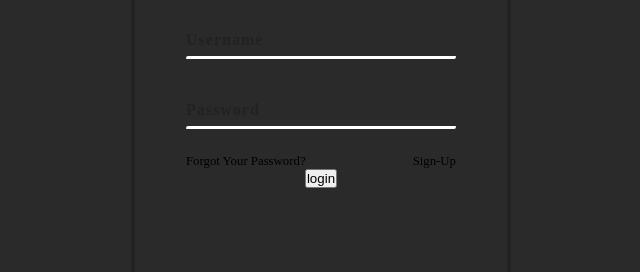
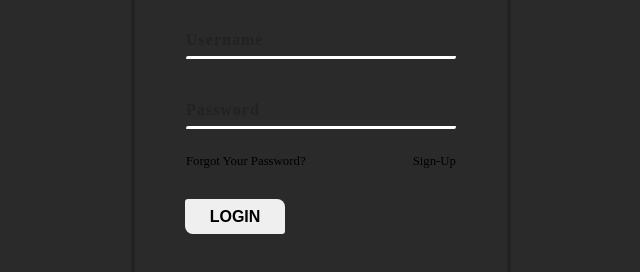
Before and after one commit to richmond-city/page-login, a plain HTML site: page index.html in a window 1280 px wide. Shown: the part 292-564 px from the top of the page, without its empty margins (319-959 px from the left). Drawn offline with Linux system fonts and the light colour scheme.

Commit message:
add style to input[type  = 'submit' and add hover]

```diff
--- a/style.css
+++ b/style.css
@@ -114,3 +114,23 @@ body{
     text-decoration: underline;
     opacity: .5;
 }
+
+input[type = "submit"]{
+    width: 100px;
+    height: 35px;
+    font-size: 1em;
+    text-transform: uppercase;
+    font-weight: bolder;
+    position: absolute;
+    bottom: 80px;
+    left: 50px;
+    outline: none;
+    border: none;
+    border-radius: 3px 8px 3px 8px;
+    cursor: pointer;
+    transition: 1s;
+}
+
+input[type = "submit"]:hover{
+    opacity: 0.5;
+}
```
